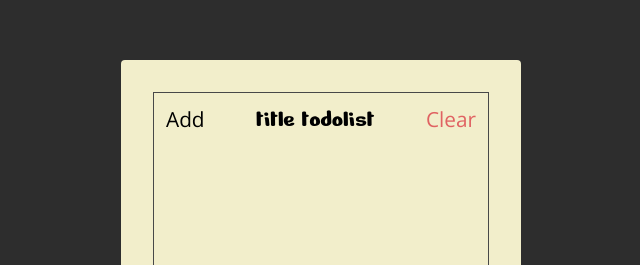
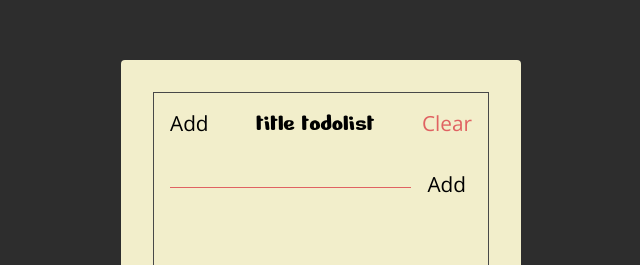
Before and after one commit to andiaditya21/todolist-react, a React (Create React App) app: page / in a window 1280 px wide. Shown: the part 140-405 px from the top of the page, without its empty margins (319-959 px from the left). Built offline with nearby package versions, Linux system fonts and the light colour scheme.

Commit message:
tambah input form add dan fix bugs di header

```diff
--- a/src/App.js
+++ b/src/App.js
@@ -5,11 +5,17 @@
   return (
     <div className="container">
       <div className="frame">
-        <div className="header">
+        <section className="header">
           <button className="header-btn">Add</button>
           <div className="header-title">Title TodoList</div>
           <button className="header-btn main-red-color">Clear</button>
-        </div>
+        </section>
+        <section className="add">
+          <form action="" className="add-form">
+            <input type="text" className="add-input" />
+            <button className="add-btn">Add</button>
+          </form>
+        </section>
       </div>
     </div>
   );
--- a/src/index.css
+++ b/src/index.css
@@ -47,6 +47,7 @@
 
 .header {
   display: flex;
+  align-items: flex-start;
 }
 
 .header-title {
@@ -62,8 +63,39 @@
   background: unset;
   border: unset;
   outline: unset;
-  padding: 12px;
   font-size: 1.3rem;
-  font-family: "Open Sans";
+  padding: 16px;
+  font-family: "Open Sans", sans-serif;
   font-weight: 400;
+  cursor: pointer;
 }
+
+.add {
+  padding: 16px;
+}
+
+.add-form {
+  display: flex;
+  align-items: flex-start;
+}
+
+.add-input {
+  background: unset;
+  border: unset;
+  outline: unset;
+
+  border-bottom: 1px solid var(--main-red-color);
+  padding: 0 24px;
+  flex: 1;
+  font-family: "Open Sans", sans-serif;
+  text-transform: lowercase;
+}
+
+.add-btn {
+  background: unset;
+  border: unset;
+  outline: unset;
+  font-family: "Open Sans", sans-serif;
+  font-size: 1.3rem;
+  margin-left: 10px;
+}
```
Also changed, not shown: 1 other file (tests, documents, lock files or other folders).
